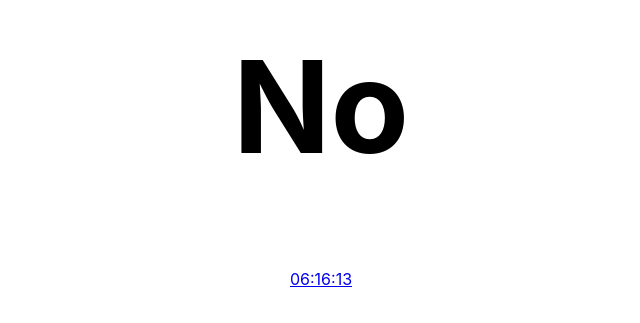
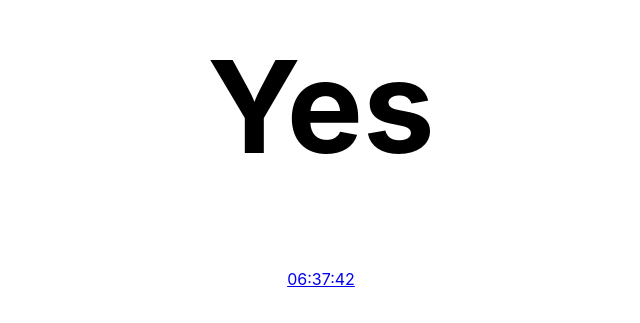
Before and after one commit to Tankenstein/ispepitohome, a plain HTML site: page index.html in a window 1280 px wide. Shown: the part 241-564 px from the top of the page, without its empty margins (319-959 px from the left). Drawn offline with Linux system fonts and the light colour scheme.

Commit message:
Deploying to gh-pages from @ Tankenstein/ispepitohome@5fcd24c32e06de46b257158580a6d7e870b1dd62 🚀

```diff
--- a/index.html
+++ b/index.html
@@ -4,7 +4,7 @@
     <meta charset="utf-8" />
     <meta name="viewport" content="width=device-width, initial-scale=1" />
 
-    <title>Pepito is out</title>
+    <title>Pepito is home</title>
     <meta name="description" content="Find out if Pepito the cat is home or not" />
     <meta name="author" content="https://twitter.com/UTammet" />
 
@@ -37,8 +37,8 @@
   </head>
   <body>
     <div>
-      <h1>No</h1>
-      <a href="https://twitter.com/PepitoTheCat/status/1446690945328635907">06:16:13</a>
+      <h1>Yes</h1>
+      <a href="https://twitter.com/PepitoTheCat/status/1446696349521620992">06:37:42</a>
     </div>
   </body>
 </html>
```
